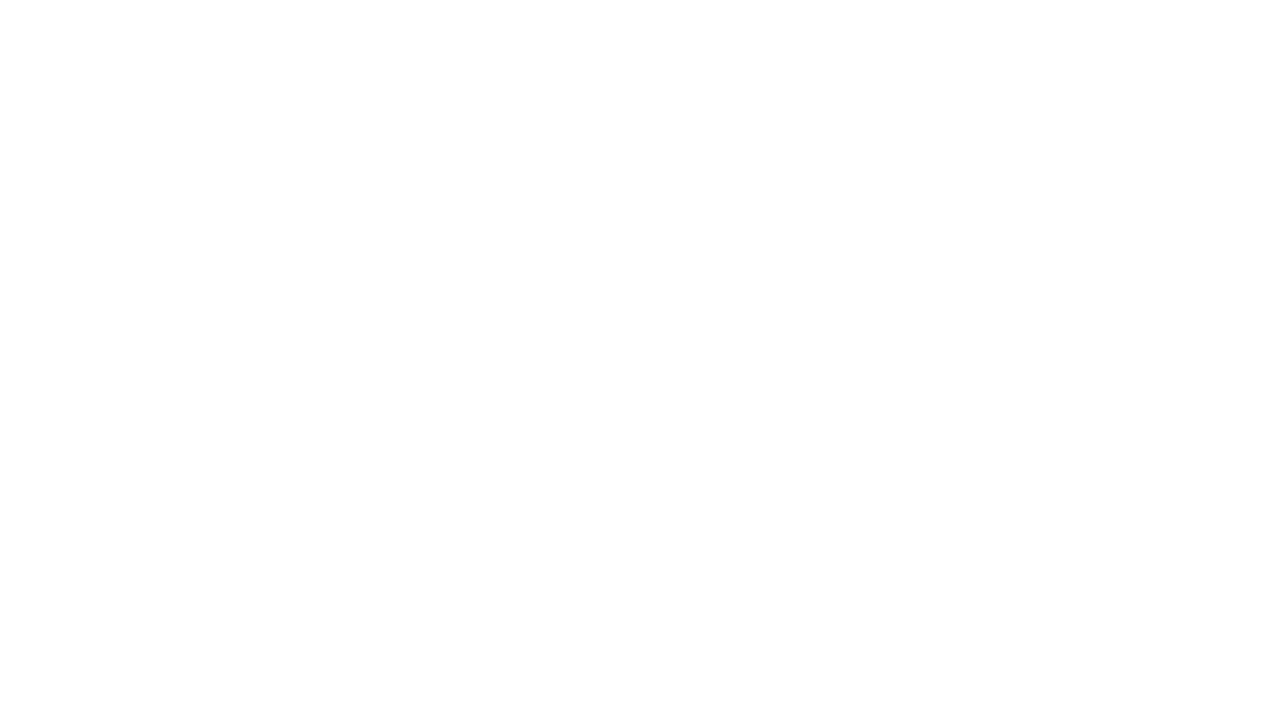
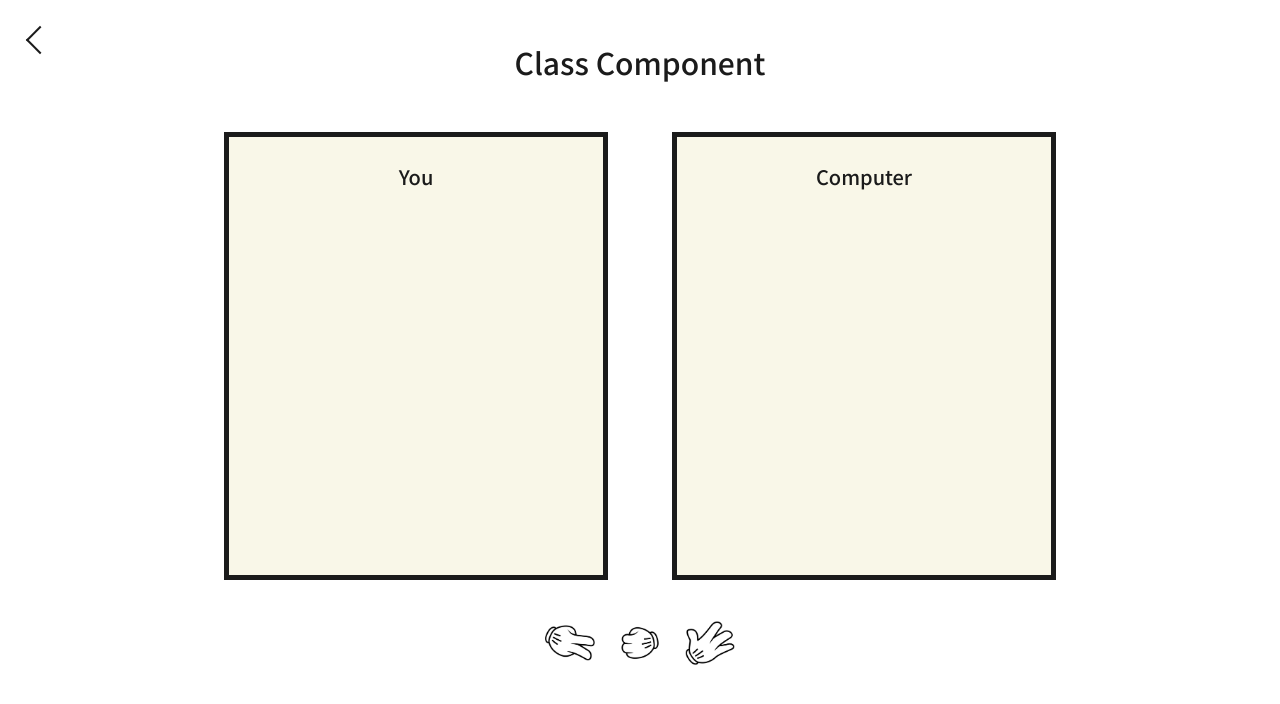
Before and after one commit to atelier2430/study_noona, a React (Create React App) app: page /rock-paper-scissors-class in a window 1280 px wide. Before the commit this address had no page. Shown: the top 704 px of the page. Built offline with nearby package versions, Linux system fonts and the light colour scheme.

Commit message:
[ADD] 가위바위보 클래스형 컴포넌트
'TODO: eslint 규칙때문에 불필요하게 사용된 구문이 있음. 규칙 커스텀 필요함'
'TODO: 이미지가 많아지면 import처리 어떻게 할 것인지 고민 필요'
'TODO: 가위바위보 버튼 반복문 처리'

```diff
--- a/src/App.js
+++ b/src/App.js
@@ -3,12 +3,14 @@ import React from 'react';
 import { Route, Routes } from 'react-router-dom';
 import Index from './pages/Index';
 import RockPaperScissors from './pages/RockPaperScissors';
+import RockPaperScissorsClass from './pages/RockPaperScissorsClass';
 
 function App() {
   return (
     <Routes>
       <Route path="/" element={<Index />} />
       <Route path="/rock-paper-scissors" element={<RockPaperScissors />} />
+      <Route path="/rock-paper-scissors-class" element={<RockPaperScissorsClass />} />
     </Routes>
   );
 }
--- /dev/null
+++ b/src/component/RockPaperScissorBoxClass.js
@@ -0,0 +1,32 @@
+import React, { Component } from 'react';
+
+export default class RockPaperScissorBoxClass extends Component {
+  constructor(props) {
+    super(props);
+// eslint: Useless constructor
+    console.log('constructor');
+  }
+
+  calculateGameResult() {
+    const { result } = this.props;
+    if (result > 0) {
+      return 'win';
+    } if (result < 0) {
+      return 'lose';
+    }
+    return 'tie';
+  };
+
+  render() {
+    const { item, title } = this.props;
+    const gameResult = this.calculateGameResult();
+    console.log('item', item);
+    return (
+      <div className={`rps-box ${item && gameResult}`}>
+        <div className="title">{title}</div>
+        {item && <img src={item.img} alt="" />}
+        <div className="result">{item && gameResult}</div>
+      </div>
+    );
+  }
+}
--- /dev/null
+++ b/src/pages/RockPaperScissorsClass.js
@@ -0,0 +1,114 @@
+import React, { Component } from 'react';
+import { Link } from 'react-router-dom';
+import ScissorImg from '../assets/images/project01/scissors.png';
+import RockImg from '../assets/images/project01/rock.png';
+import PaperImg from '../assets/images/project01/paper.png';
+import RockPaperScissorBoxClass from '../component/RockPaperScissorBoxClass';
+
+const choice = {
+  rock: {
+    name: 'Rock',
+    img: RockImg,
+  },
+  scissors: {
+    name: 'Scissors',
+    img: ScissorImg,
+  },
+  paper: {
+    name: 'Paper',
+    img: PaperImg,
+  },
+};
+
+export default class RockPaperScissorsClass extends Component {
+  constructor(props) {
+// super()와 super(props)의 차이: https://developer-talk.tistory.com/136
+    super(props);
+    this.state = {
+      userSelect: null,
+      computerSelect: null,
+      result: null,
+    };
+  }
+
+  judgement(user, computer) {
+// eslint: class 컴포넌트 안의 함수는 this를 사용해야 함. 로직에서 사용되지 않아서 임의로 콘솔 추가
+    if (this === undefined) console.log(this);
+    if (user.name === computer.name) {
+      return 0;
+    } if (user.name === 'Rock') {
+      return computer.name === 'Scissors' ? 1 : -1;
+    } if (user.name === 'Scissors') {
+      return computer.name === 'Paper' ? 1 : -1;
+    } if (user.name === 'Paper') {
+      return computer.name === 'Rock' ? 1 : -1;
+    }
+    return undefined;
+  };
+
+  randomChoice() {
+    if (this === undefined) console.log(this);
+// choice는 클래스 컴포넌트 밖에 있어서 this를 붙이지 않음
+    const itemArray = Object.keys(choice);
+    const randomItem = Math.floor(Math.random() * itemArray.length);
+    const final = itemArray[randomItem];
+
+    return choice[final];
+  };
+
+  play(userChoice) {
+    const computerSelect = this.randomChoice();
+    const userSelect = choice[userChoice];
+    const result = this.judgement(userSelect, computerSelect);
+
+    this.setState({ userSelect, computerSelect, result });
+  };
+
+  render() {
+// eslint: Must use destructuring props assignment 해결하기 위해서 구조분해할당 사용
+    const { userSelect, computerSelect, result } = this.state;
+
+    return (
+      <div className="rps-wrap">
+        <Link to="/" className="back" />
+        <h1>Class Component</h1>
+        <div className="rps-box-area">
+{/* 구조분해할당 사용으로 this를 붙이지 않아도 됨 */}
+          <RockPaperScissorBoxClass
+            title="You"
+            item={userSelect}
+            result={result}
+          />
+          <RockPaperScissorBoxClass
+            title="Computer"
+            item={computerSelect}
+            result={result * -1}
+          />
+        </div>
+        <div className="rps-btn-area">
+          <button
+            type="button"
+            onClick={() => this.play('scissors')}
+            className="rps-btn scissor"
+          >
+            가위
+          </button>
+          <button
+            type="button"
+            onClick={() => this.play('rock')}
+            className="rps-btn rock"
+          >
+            바위
+          </button>
+          <button
+            type="button"
+            onClick={() => this.play('paper')}
+            className="rps-btn paper"
+          >
+            보
+          </button>
+        </div>
+      </div>
+    );
+  }
+}
```
